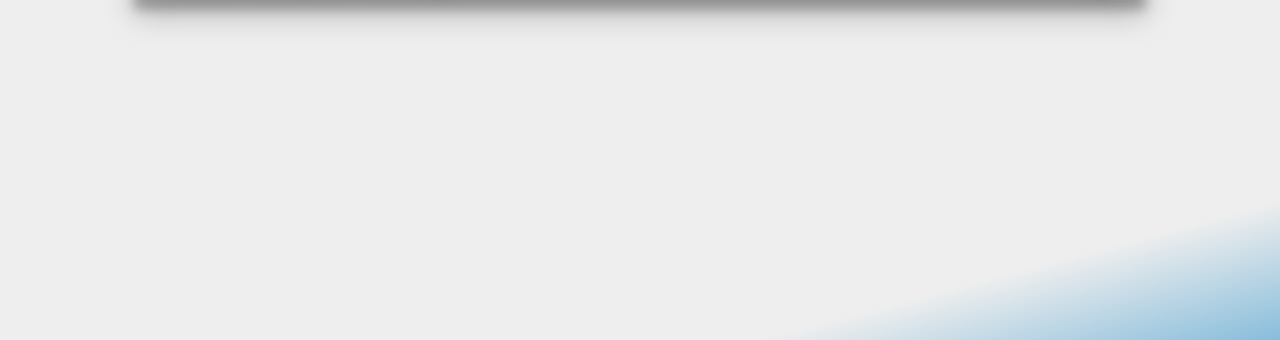
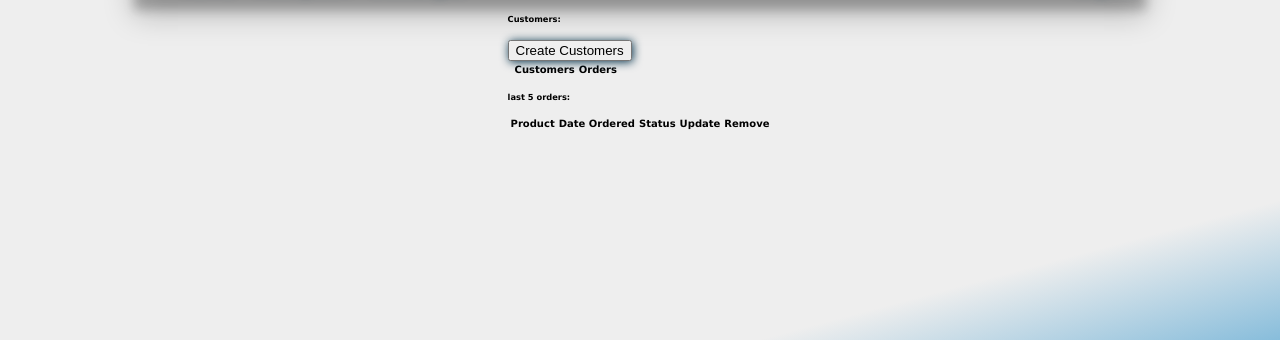
Before and after one commit to nachogalasso/web_oficiales, a Django app: page / in a window 1280 px wide. Shown: the part 129-469 px from the top of the page. Run offline with Django 4.2, Linux system fonts and the light colour scheme; lists and menus that the app fills with data are empty; some libraries are stand-ins or nearby versions.

Commit message:
start main dashboard

```diff
--- a/oficiales/admin.py
+++ b/oficiales/admin.py
@@ -6,3 +6,4 @@ from .models import *
 
 admin.site.register(Oficiales)
 admin.site.register(NewRecruits)
+admin.site.register(Availability)
--- a/oficiales/static/oficiales/css/style.css
+++ b/oficiales/static/oficiales/css/style.css
@@ -653,10 +653,11 @@ label {
 
 /* === MAIN CONTAINER === */
 .main__container {
+  margin: 2rem auto;
   padding: .5rem;
   display: flex;
   flex-direction: column;
-  width: 100%;
+  width: 80%;
 }
 
 .insc_form-info {
@@ -741,7 +742,6 @@ input[type=number] {
 @media screen and (min-width: 1024px) {
 
   .insc_form-container {
-
     width: 80%;
   }
 
@@ -773,17 +773,14 @@ input[type=number] {
 
 
 /* ===== NEW RECRUITS TABLE START ===== */
-.table_container {
-  margin: .3rem .5rem;
-  overflow-x: scroll;
-  width: 100%
-}
-.table {
-  width: 100%;
+.main__container h5 {
+  font-size: 2rem;
+  margin: .5rem 0;
 }
 
-.table, th, td, tr {
-  display: block;
+.table_container {
+  margin: 2rem 0;
+  width: 100%;
 }
 
 .table caption {
@@ -791,21 +788,47 @@ input[type=number] {
   background-color: var(--intermediateBlue);
 }
 
-.table tr {
-  border: .1rem solid var(--mainBlue);
+.table tr, th, td {
+  /* border: .1rem solid var(--mainBlue); */
   border-collapse: collapse;
 }
 
+.table th, td {
+  padding: .5rem .8rem;
+}
 
-@media screen and (min-width: 40rem) {
+.table th {
+  font-size: 1.5rem;
+  font-variant: small-caps;
+}
 
-  .table th, td {
-    padding: .5rem;
+.table tr:nth-child(even) {
+  background-color: var(--lightBlue);
+}
+
+.table tr:hover {
+  background-color: var(--intermediateBlue);
+  cursor: pointer;
+}
+
+
+@media screen and (max-width: 768px) {
+
+  .main__container {
+    width: 100%;
   }
 
   .table tr {
     display: flex;
     flex-direction: column;
+    border: .1rem solid var(--mainBlue);
+    padding: .5rem;
+    background-color: var(--mainWhite);
+  }
+
+  .table, th, td {
+    border: none;
+    background-color: var(--mainWhite);
   }
 
   .table {
@@ -822,16 +845,11 @@ input[type=number] {
 
   td[data-title]::before {
     content: attr(data-title);
-    width: 9rem;
+    width: 10rem;
     font-weight: bold;
     font-variant: small-caps;
-    padding-left: 2rem;
   }
 
-  .table tr:hover {
-    background-color: var(--lightBlue);
-    cursor: pointer;
-  }
 }
 
 /* ===== NEW RECRUITS TABLE  END ===== */
--- a/oficiales/templates/oficiales/of_insc_form.html
+++ b/oficiales/templates/oficiales/of_insc_form.html
@@ -54,7 +54,7 @@
                         <option value="Facebook">Facebook</option>
                         <option value="Instagram">Instagram</option>
                         <option value="Twitter">Twitter</option>
-                        <option value="Other">Otro</option>
+                        <option value="Otro">Otro</option>
                     </select>
                 </div>
 
--- a/oficiales/templates/oficiales/of_main.html
+++ b/oficiales/templates/oficiales/of_main.html
@@ -51,6 +51,63 @@
     {% comment %} PAGE CONTENT START {% endcomment %}
     {% block content %}
 
+    <main class="dashboard-container">
+
+        <section class="customers">
+            <h5 class="acc-title">Customers:</h5>
+            <div class="customers-section">
+                <a href="#"><button type="button"   class="co-btn">Create Customers</button></a>
+                {% comment %} <a href="#"   class="co-btn">Create Customers</a> {% endcomment %}
+                <table class="co-table">
+                    <tr>
+                        <th></th>
+                        <th>Customers</th>
+                        <th>Orders</th>
+                    </tr>
+
+                    {% for customer in customers %}
+                        <tr>
+                            <td><a href="{% url 'customers' customer.id %}" class="btn">View</a></td>
+                            <td>{{ customer.name }}</td>
+                            <td>{{ customer.phone }}</td>
+                        </tr>
+                    {% endfor %}
+
+                </table>
+            </div>
+        </section>
+
+
+        <section class="orders">
+            <h5 class="acc-title">last 5 orders:</h5>
+            <div class="orders-section">
+                {% comment %} <a href="{% url 'create_order' %}"><button type="button"   class="co-btn">Create Orders</button><a> {% endcomment %}
+                {% comment %} <a href="{% url 'create_order' %}" class="co-btn">Create Orders</a> {% endcomment %}
+                <table class="co-table">
+                    <tr>
+                        <th>Product</th>
+                        <th>Date Ordered</th>
+                        <th>Status</th>
+                        <th>Update</th>
+                        <th>Remove</th>
+                    </tr>
+
+                    {% for order in orders %}
+                        <tr>
+                            <td>{{ order.product }}</td>
+                            <td>{{ order.date_created }}</td>
+                            <td>{{ order.status }}</td>
+                            <td><a class="btn btn-info" href="{% url 'update_order' order.id %}">Update</a></td>
+                            <td><a class="btn btn-danger" href="{% url 'delete_order' order.id %}">Delete</a></td>
+                        </tr>
+                    {% endfor %}
+                </table>
+            </div>
+        </section>
+
+
+    </main>
+
 
     {% endblock %}
 
--- a/oficiales/views.py
+++ b/oficiales/views.py
@@ -6,7 +6,13 @@ from .models import *
 # Create your views here.
 # Aqui van las functions que permiten navegar por los distintos templates
 def home(request):
-    return render(request, 'oficiales/of_main.html');
+    # Esta es la web que hace de dashboard para saber los inscriptos y los oficiales disponibles
+    newRecruits = NewRecruits.objects.all()
+    oficials = Oficiales.objects.all()
+
+    # Recordar que el context lo utilizamos para colocar todos los models y datos que estamos referenciando
+    context = {'newRecruits': newRecruits, 'oficials': oficials}
+    return render(request, 'oficiales/of_main.html', context);
 
 def landing_page(request):
     return render(request, 'oficiales/of_incrispcion.html');
```
Also changed, not shown: oficiales/models.py (+43 -0 lines), oficiales/templates/oficiales/of_newrecruits.html (+13 -1 lines), db.sqlite3, oficiales/migrations/0003_newrecruits_game_newrecruits_message_and_more.py (added), oficiales/migrations/0004_availability_newrecruits_date_inscription.py (added), oficiales/migrations/0005_availability_name.py (added), oficiales/migrations/0006_newrecruits_rules_knowledge_alter_newrecruits_game_and_more.py (added).
